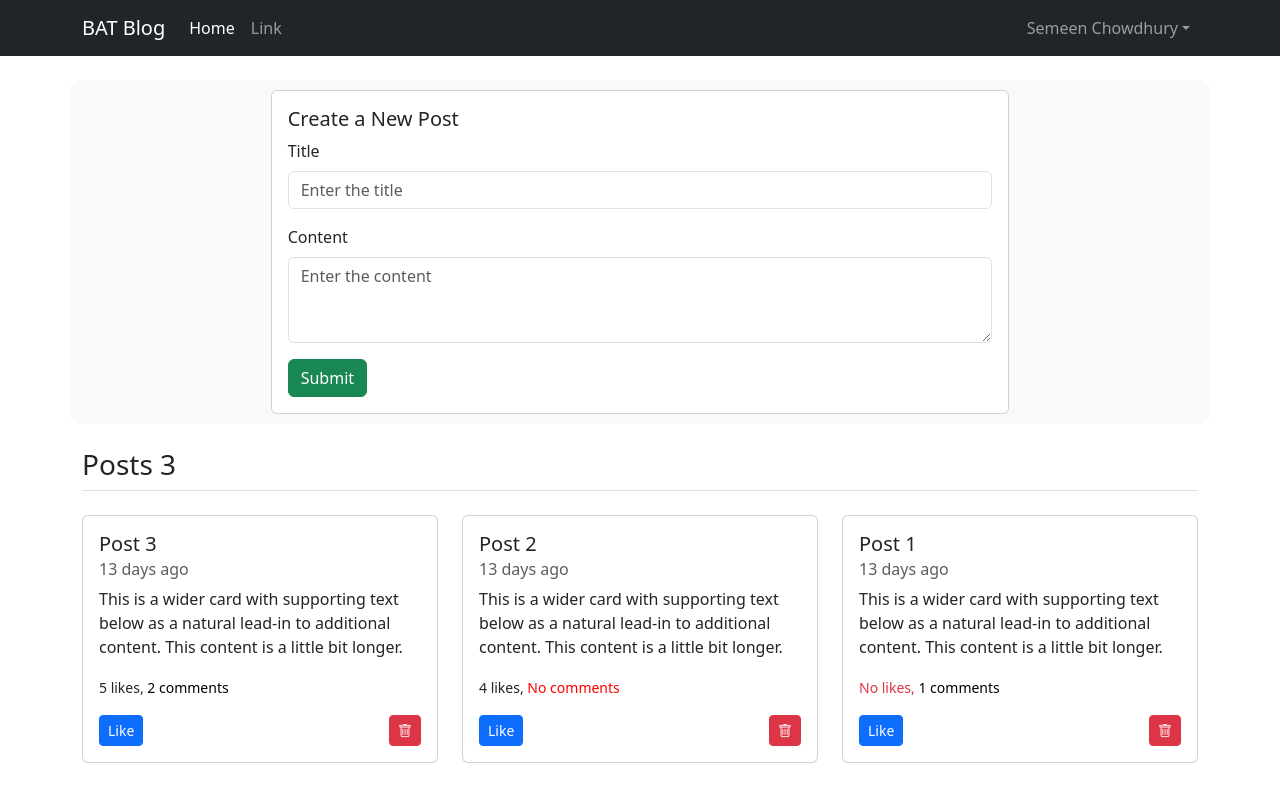
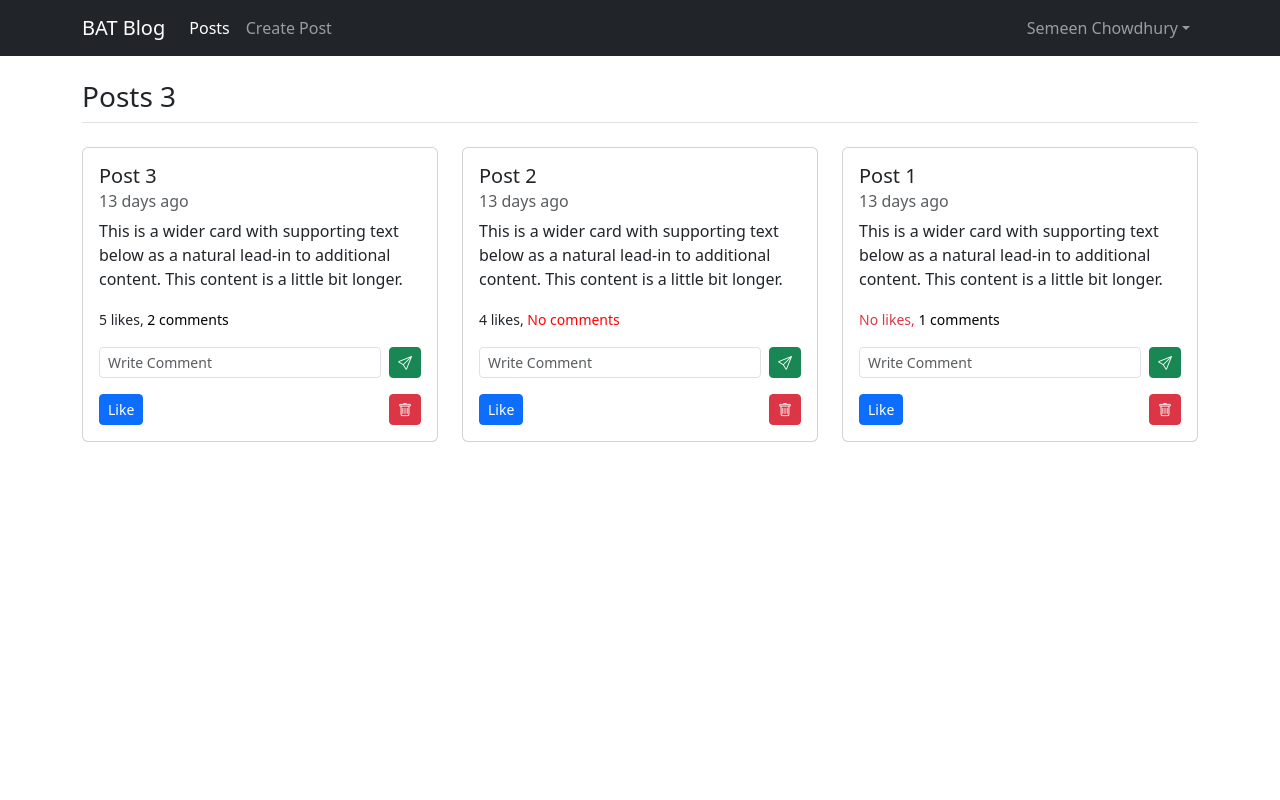
Before and after one commit to Motawash-Semeen/Basic-Vue, a Vue app: page / in a window 1280 px wide. Built offline with nearby package versions, Linux system fonts and the light colour scheme.

Commit message:
lifecyckehooks, tab, define-model, provide-inject

```diff
--- a/src/App.vue
+++ b/src/App.vue
@@ -1,5 +1,5 @@
 <script setup>
-import { computed, ref, watch } from "vue";
+import { computed, ref, watch, provide } from "vue";
 import moment from "moment";
 import Swal from "sweetalert2";
 import Posts from "./components/Posts.vue";
@@ -59,7 +59,8 @@ var posts = ref([
   },
 ]);
 
-var userName = ref("Semeen Chowdhury");
+// var userName = ref("Semeen Chowdhury");
+
 watch(
   () => posts.value.length,
   (newPostslength, oldPostslength) => {
@@ -164,12 +165,33 @@ function showComment(postId) {
   var post = posts.value.find((post) => post.id === postId);
   post.showComments = !post.showComments;
 }
+
+const currentComp = ref("posts");
+
+function handelTab(e) {
+  if(e.target.innerText === "Posts") {
+    currentComp.value = "posts";
+  } else {
+    currentComp.value = "create-post";
+  }
+}
+
+provide("posts", posts);
 </script>
 
 <template>
-  <Layout :userName="userName">
-    <Form :formData="formData" @handelSubmit="handelSubmit" class="bg-light" style="padding: 10px; border-radius: 12px;"/>
+  <Layout :userName="userName" :currentComp="currentComp" @handelTab="handelTab">
+    <Form v-if="currentComp == 'create-post'" :formData="formData" @handelSubmit="handelSubmit" class="bg-light" style="padding: 10px; border-radius: 12px;"/>
     <Posts
+      v-else-if="currentComp == 'posts'"
+      v-model:comment="commentData"
+      @handelLike="handelLike"
+      @handelDelete="handelDelete"
+      @showComment="showComment"
+      @handelDeleteCom="handelDeleteCom"
+      @handelComment="handelComment"
+    />
+    <!-- <Posts
       :posts="posts"
       :commentData="commentData"
       @handelLike="handelLike"
@@ -177,7 +199,7 @@ function showComment(postId) {
       @showComment="showComment"
       @handelDeleteCom="handelDeleteCom"
       @handelComment="handelComment"
-    />
+    /> -->
   </Layout>
 </template>
 
--- a/src/components/Comments.vue
+++ b/src/components/Comments.vue
@@ -1,10 +1,10 @@
 <script setup>
-import { defineProps, defineEmits, computed, ref, watch, toRefs } from "vue";
+import { defineProps, defineEmits, computed, ref, watch, toRefs, onMounted, onBeforeMount, onUnmounted } from "vue";
 import moment from "moment";
 import Swal from "sweetalert2";
 
-const props = defineProps(["comments", "postID"]);
-const { comments } = toRefs(props);
+const props = defineProps(["comments", "postID", "showComments"]);
+const { comments, showComments } = toRefs(props);
 
 const revComments = computed(() => [...comments.value].reverse());
 
@@ -23,8 +23,10 @@ function handelDeleteCom(commentId, postId) {
   emit("handelDeleteCom", commentId, postId);
 }
 
-watch(()=>props.comments.length, (newVal, oldVal) => {
-  if(newVal > oldVal){
+watch(
+  () => props.comments.length,
+  (newVal, oldVal) => {
+    if (newVal > oldVal) {
       Swal.fire({
         icon: "success",
         title: "Comment added successfully",
@@ -32,7 +34,7 @@ watch(()=>props.comments.length, (newVal, oldVal) => {
         timer: 1500,
       });
     }
-  if(newVal == 3){
+    if (newVal == 3) {
       Swal.fire({
         icon: "success",
         title: "Post has reached 3 comments",
@@ -40,19 +42,27 @@ watch(()=>props.comments.length, (newVal, oldVal) => {
         timer: 1500,
       });
     }
+  }
+);
+
+onMounted(() => {
+  console.log("Comments mounted");
+});
+onBeforeMount(() => {
+  console.log("Comments before mount");
+});
+onUnmounted(() => {
+  console.log("Comments unmounted");
 });
 </script>
 
 <template>
+  <template v-if="showComments">
     <div v-for="comment in revComments" :key="comment.id">
       <div class="comment mb-3 ms-3">
         <h6 class="card-title small">
           {{ comment.user }}
-        <span
-          class="text-danger float-end cursor-pointer"
-          @click="handelDeleteCom(comment.id, postID)"
-          >X</span
-        >
+          <span class="text-danger float-end cursor-pointer" @click="handelDeleteCom(comment.id, postID)">X</span>
         </h6>
         <p class="card-subtitle mb-1 text-body-secondary small">
           {{ moment(comment.date).fromNow() }}
@@ -61,6 +71,7 @@ watch(()=>props.comments.length, (newVal, oldVal) => {
       </div>
       <hr class="my-2 very-low-opacity" />
     </div>
+  </template>
 </template>
 
 <style scoped>
--- a/src/components/Layout.vue
+++ b/src/components/Layout.vue
@@ -1,9 +1,16 @@
 <script setup>
-import { defineProps, ref, watch } from "vue";
+// import { defineProps, ref } from "vue";
+import { inject, defineEmits,defineProps, ref, computed } from "vue";
 
-const props = defineProps(["userName"]);
-const userName = ref(props.userName);
-
+// const props = defineProps(["userName"]);
+// const userName = ref(props.userName);
+const props = defineProps(["currentComp"]);
+const currentComp = computed(() => props.currentComp);
+const userName = inject("userName");
+const emit = defineEmits(["handelTab"]);
+function handelTab(e) {
+  emit("handelTab", e);
+}
 </script>
 
 <template>
@@ -23,11 +30,11 @@ const userName = ref(props.userName);
       </button>
       <div class="collapse navbar-collapse" id="navbarSupportedContent">
         <ul class="navbar-nav me-auto mb-2 mb-lg-0">
-          <li class="nav-item">
-            <a class="nav-link active" aria-current="page" href="#">Home</a>
+          <li class="nav-item" @click="handelTab($event)">
+            <a :class="{'active': currentComp == 'posts', 'nav-link': true }" aria-current="page" href="#">Posts</a>
           </li>
-          <li class="nav-item">
-            <a class="nav-link" href="#">Link</a>
+          <li class="nav-item" @click="handelTab($event)">
+            <a :class="{'active': currentComp == 'create-post', 'nav-link': true }" href="#">Create Post</a>
           </li>
         </ul>
         <ul class="navbar-nav mb-2 mb-lg-0">
--- a/src/components/Posts.vue
+++ b/src/components/Posts.vue
@@ -1,17 +1,19 @@
 <script setup>
-import { defineProps, defineEmits, computed, toRefs, ref, watch } from "vue";
+import { defineProps, defineEmits, computed, toRefs, defineModel, inject, onUpdated } from "vue";
 import moment from "moment";
 import Comments from "./Comments.vue";
 
-const props = defineProps({
-  posts: {
-    type: Array,
-    required: true,
-  },
-  commentData: {
-    type: Object,
-  },
-});
+// const props = defineProps({
+//   // posts: {
+//   //   type: Array,
+//   //   required: true,
+//   // },
+//   // commentData: {
+//   //   type: Object,
+//   // },
+// });
+
+const commentData = defineModel("comment");
 
 const emit = defineEmits([
   "handelDelete",
@@ -23,7 +25,9 @@ const emit = defineEmits([
 
 /*const posts = ref(props.posts);*/
 
-const { posts, commentData } = toRefs(props);
+/* const { posts, commentData } = toRefs(props); */
+
+const posts = inject("posts");
 
 const revposts = computed(() => [...posts.value].reverse());
 
@@ -41,8 +45,11 @@ function handelDeleteCom(commentId, postId) {
 }
 function handelComment(postId) {
   emit("handelComment", postId);
-  console.log("test", postId);
 }
+
+onUpdated(() => {
+  console.log("Posts updated");
+});
 </script>
 
 <template>
@@ -90,7 +97,6 @@ function handelComment(postId) {
               <div
                 class="comments mb-3"
                 id="comment"
-                v-show="post.showComments"
               >
                 <div class="comments-input d-flex mb-3">
                   <input
@@ -110,6 +116,7 @@ function handelComment(postId) {
                 <Comments
                   :comments="post.comments"
                   :postID="post.id"
+                  :showComments="post.showComments"
                   @handelDeleteCom="handelDeleteCom"
                 />
               </div>
--- a/src/main.js
+++ b/src/main.js
@@ -9,5 +9,5 @@ import router from './router'
 const app = createApp(App)
 
 app.use(router)
-
+app.provide('userName', 'Semeen Chowdhury')
 app.mount('#app')
```
Lines whose indentation alone changed are shown as unchanged.
